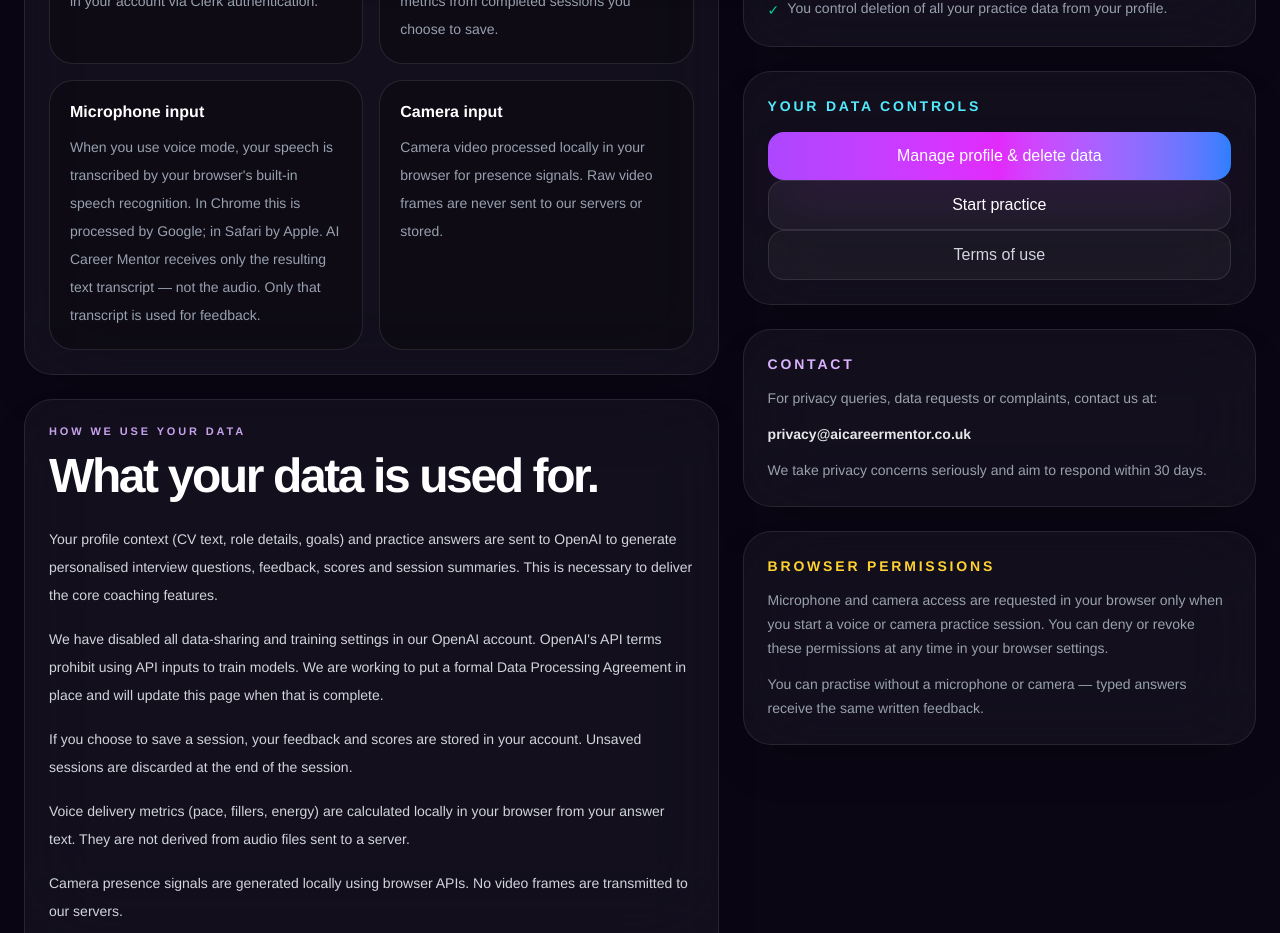
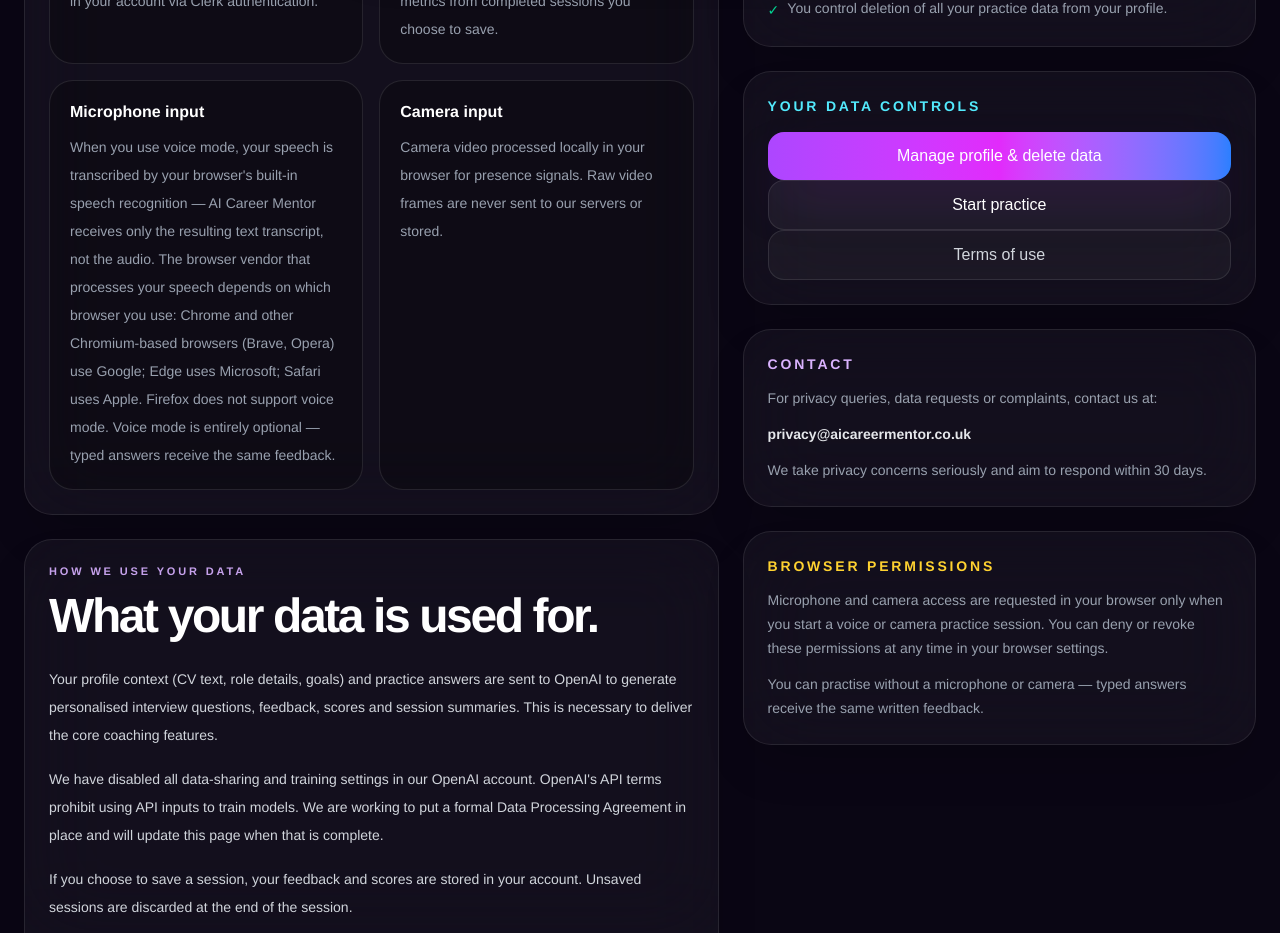
Before and after one commit to kumarrak1k/aim-mvp, a Next.js app: page /privacy in a window 1280 px wide. Shown: the part 840-1773 px from the top of the page. Built offline with nearby package versions, Linux system fonts and the light colour scheme.

Commit message:
Privacy: disclose speech API vendor for all major browsers (Edge/Microsoft, Brave/Opera/Google)

```diff
--- a/app/privacy/page.tsx
+++ b/app/privacy/page.tsx
@@ -19,7 +19,7 @@
   },
   {
     title: "Microphone input",
-    text: "When you use voice mode, your speech is transcribed by your browser's built-in speech recognition. In Chrome this is processed by Google; in Safari by Apple. AI Career Mentor receives only the resulting text transcript — not the audio. Only that transcript is used for feedback.",
+    text: "When you use voice mode, your speech is transcribed by your browser's built-in speech recognition — AI Career Mentor receives only the resulting text transcript, not the audio. The browser vendor that processes your speech depends on which browser you use: Chrome and other Chromium-based browsers (Brave, Opera) use Google; Edge uses Microsoft; Safari uses Apple. Firefox does not support voice mode. Voice mode is entirely optional — typed answers receive the same feedback.",
   },
   {
     title: "Camera input",
```
